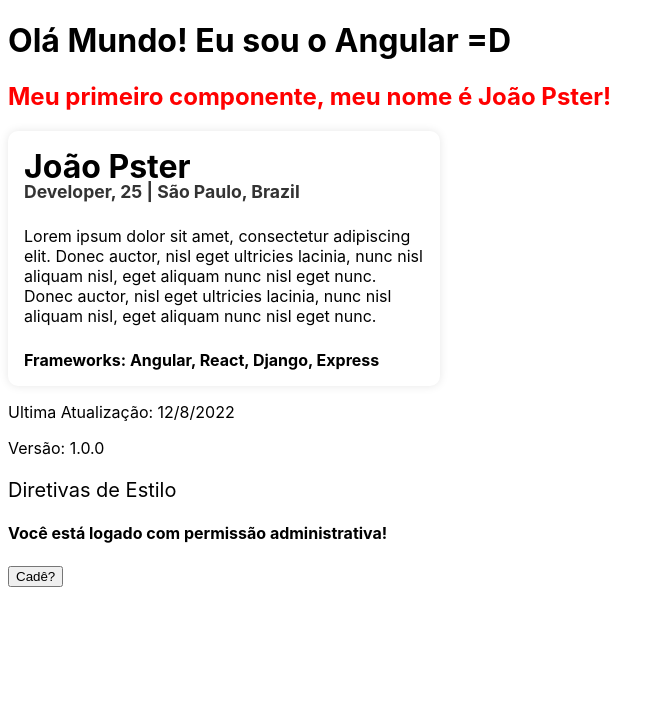
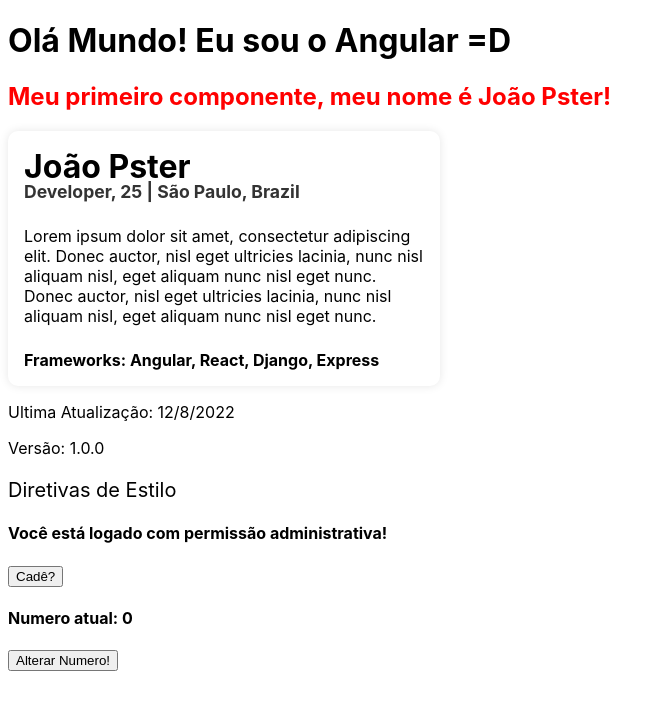
Before and after one commit to J-Pster/Pster-Angular-Course, an Angular app: page / in a window 1280 px wide. Shown: the top 710 px of the page, without its empty margins (0-665 px from the left). Built offline with nearby package versions, Linux system fonts and the light colour scheme.

Commit message:
feat(emitter): Aprendendo emissão e repção de eventos no Angular

```diff
--- a/src/app/app.component.html
+++ b/src/app/app.component.html
@@ -5,3 +5,4 @@
 <app-directives></app-directives>
 <app-if-render></app-if-render>
 <app-events></app-events>
+<app-number-show></app-number-show>
--- /dev/null
+++ b/src/app/components/number/number-changer/number-changer.component.html
@@ -0,0 +1 @@
+<button (click)="handleClick()">Alterar Numero!</button>
--- /dev/null
+++ b/src/app/components/number/number-changer/number-changer.component.ts
@@ -0,0 +1,14 @@
+import { Component, Output, EventEmitter } from '@angular/core';
+
+@Component({
+  selector: 'app-number-changer',
+  templateUrl: './number-changer.component.html',
+  styleUrls: ['./number-changer.component.scss'],
+})
+export class NumberChangerComponent {
+  @Output() numberChange: EventEmitter<any> = new EventEmitter();
+
+  handleClick(): void {
+    this.numberChange.emit();
+  }
+}
--- /dev/null
+++ b/src/app/components/number/number-show/number-show.component.html
@@ -0,0 +1,2 @@
+<h4>Numero atual: {{number}}</h4>
+<app-number-changer (numberChange)="onNumberChange()"></app-number-changer>
--- /dev/null
+++ b/src/app/components/number/number-show/number-show.component.ts
@@ -0,0 +1,16 @@
+import { Component } from '@angular/core';
+
+@Component({
+  selector: 'app-number-show',
+  templateUrl: './number-show.component.html',
+  styleUrls: ['./number-show.component.scss'],
+})
+export class NumberShowComponent {
+  number: number = 0;
+
+  constructor() {}
+
+  onNumberChange(): void {
+    this.number++;
+  }
+}
```
Also changed, not shown: src/app/app.module.ts (+8 -6 lines), src/app/components/number/number-changer/number-changer.component.scss (added), src/app/components/number/number-show/number-show.component.scss (added), 2 other files (tests, documents, lock files or other folders).
